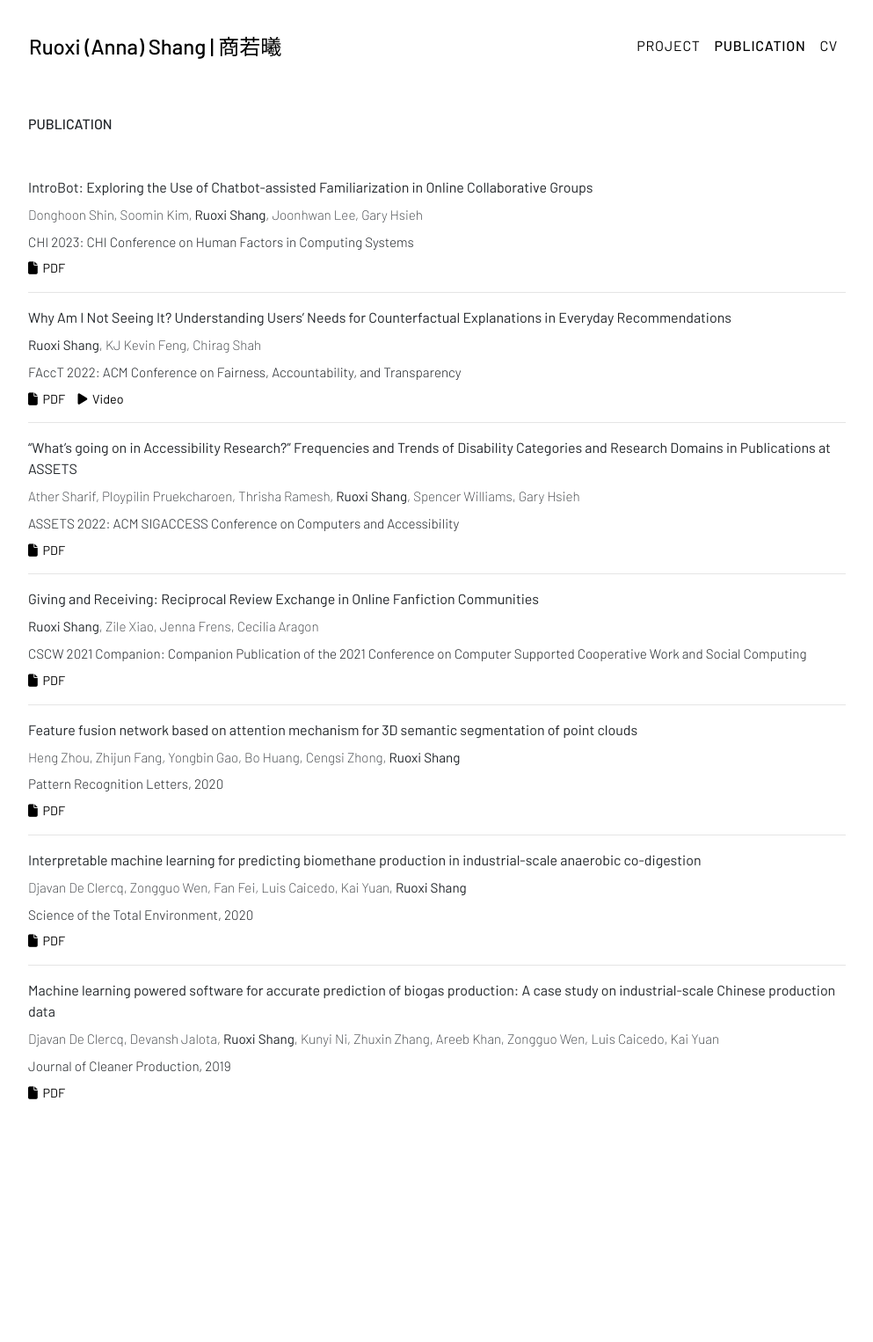
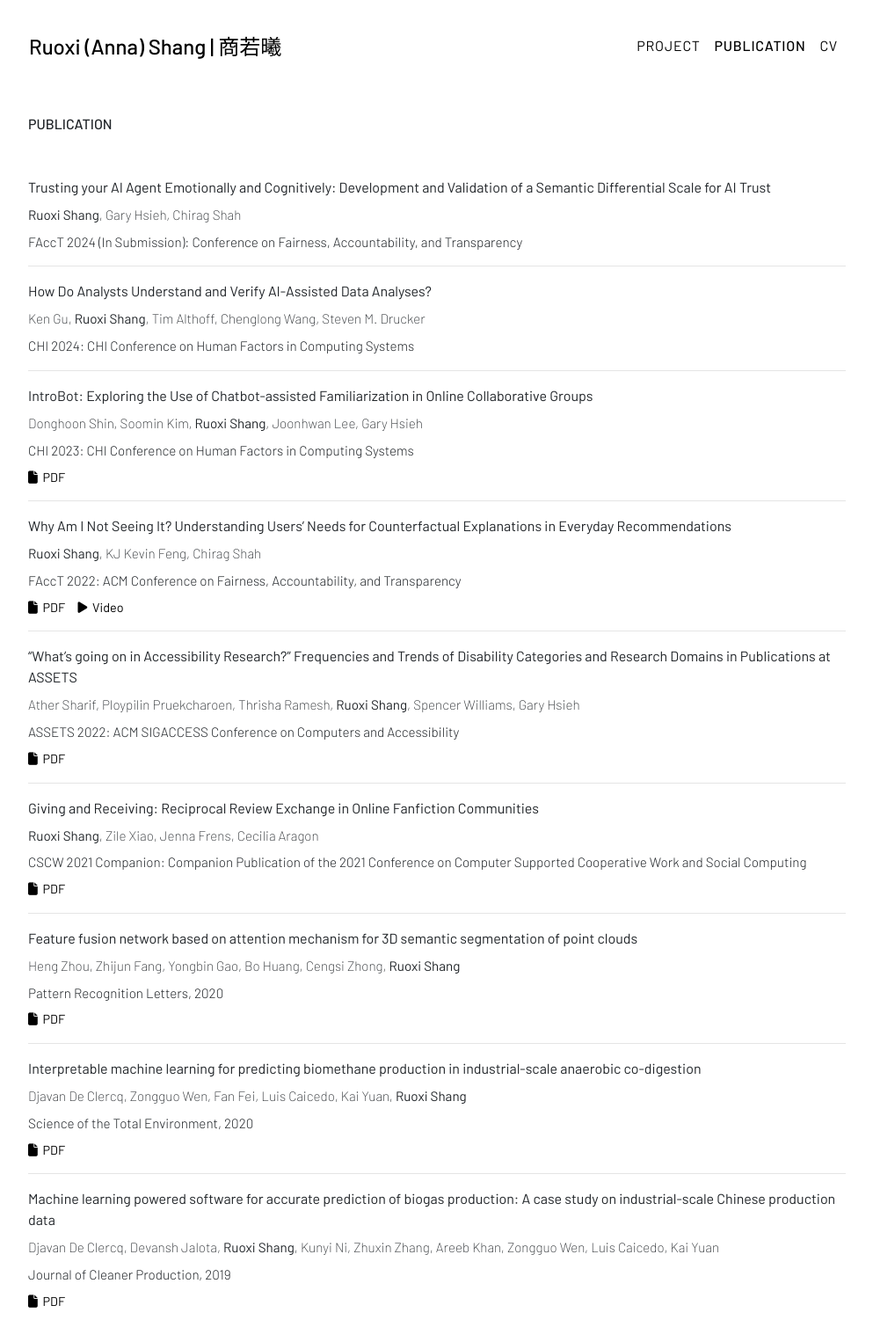
Before and after one commit to vikasreddy85/vikasreddy85.github.io, a Jekyll site: the page built from publication/index.html, in a window 1280 px wide. Shown: the whole page at 88% size, without its empty margins (143-1136 px from the left). Built offline with Jekyll 4.4.1, drawn with Linux system fonts in a browser that asks for light colours; nearby versions of some CDN libraries; some web fonts are replaced; library files that are not in the unit come from our copies; before the commit the page ends 1289 px from its top, so only the background shows below that.

Commit message:
Added publications

```diff
--- a/_data/publication.yml
+++ b/_data/publication.yml
@@ -1,4 +1,20 @@
 publication:
+  - title: "Trusting your AI Agent Emotionally and Cognitively: Development and Validation of a Semantic Differential Scale for AI Trust"
+    authors:
+      - Ruoxi Shang
+      - Gary Hsieh
+      - Chirag Shah
+    venue_short: "FAccT 2024 (In Submission)"
+    venue_long: "Conference on Fairness, Accountability, and Transparency"
+  - title: "How Do Analysts Understand and Verify AI-Assisted Data Analyses?"
+    authors:
+      - Ken Gu
+      - Ruoxi Shang
+      - Tim Althoff
+      - Chenglong Wang
+      - Steven M. Drucker
+    venue_short: "CHI 2024"
+    venue_long: "CHI Conference on Human Factors in Computing Systems"
   - title: "IntroBot: Exploring the Use of Chatbot-assisted Familiarization in Online Collaborative Groups"
     authors:
       - Donghoon Shin
```
